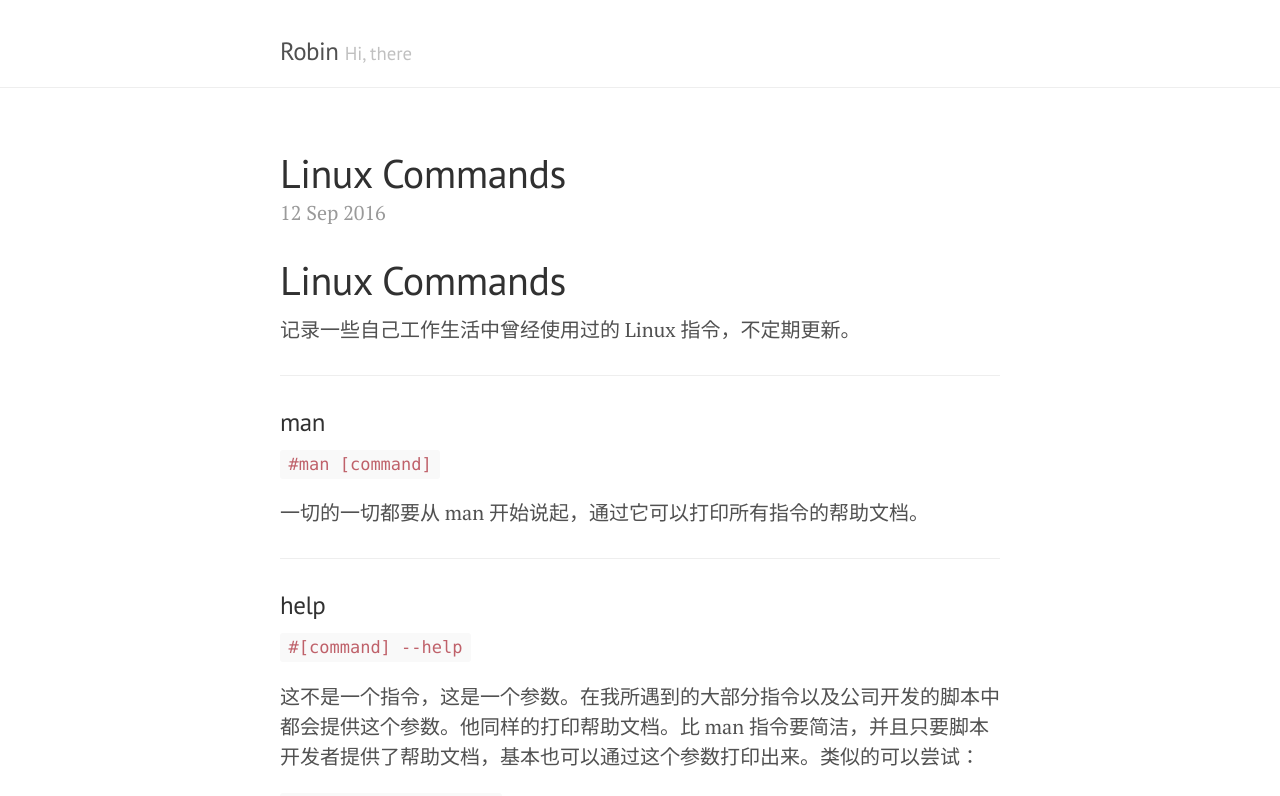
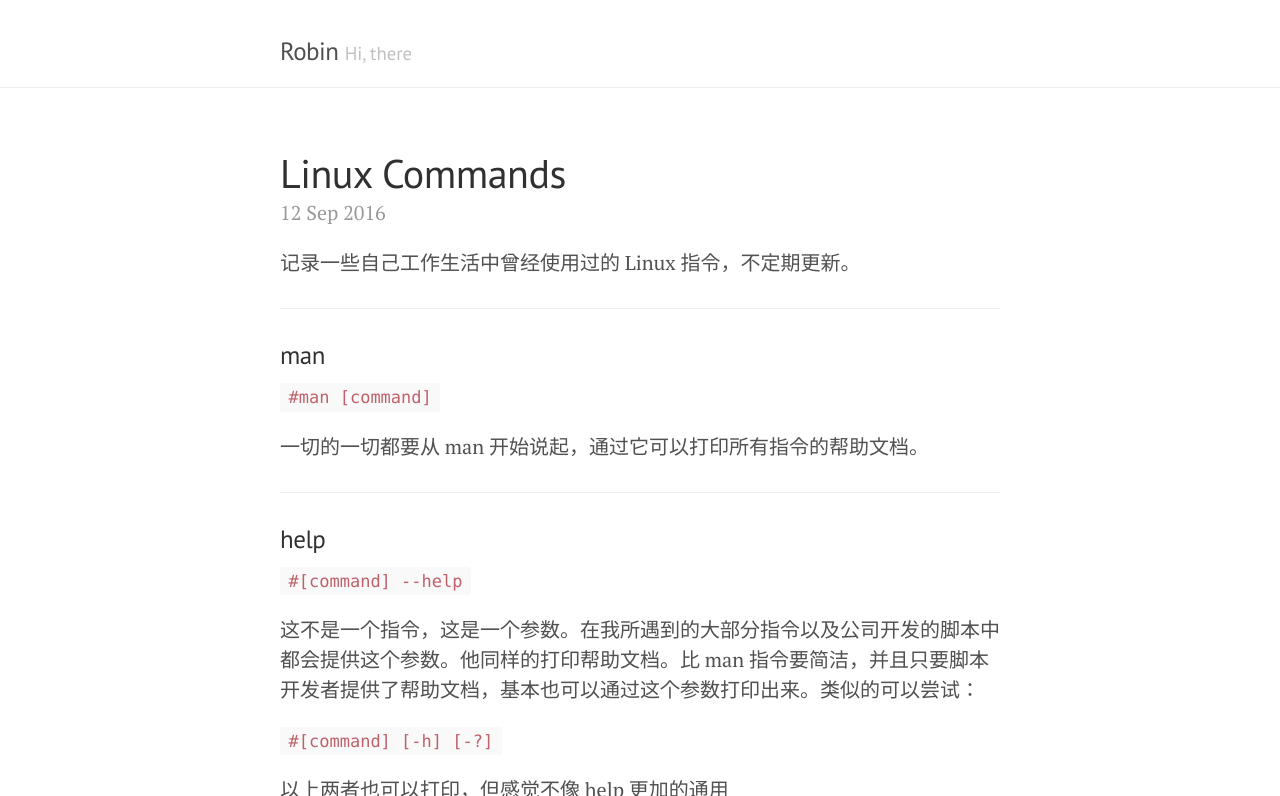
Before and after one commit to RobinGG/RobinGG.github.io, a Jekyll site: the page built from _posts/2016-09-12-Linux-Commands.md, in a window 1280 px wide and 900 px high, cut to the strip 104-900 px from the top of the window. Built offline with Jekyll 4.4.1, drawn with Linux system fonts in a browser that asks for light colours.

Commit message:
remove title

```diff
--- a/_posts/2016-09-12-Linux-Commands.md
+++ b/_posts/2016-09-12-Linux-Commands.md
@@ -2,8 +2,6 @@
 layout: post
 title: Linux Commands
 ---
-
-# Linux Commands
 
 记录一些自己工作生活中曾经使用过的 Linux 指令，不定期更新。
 
```
